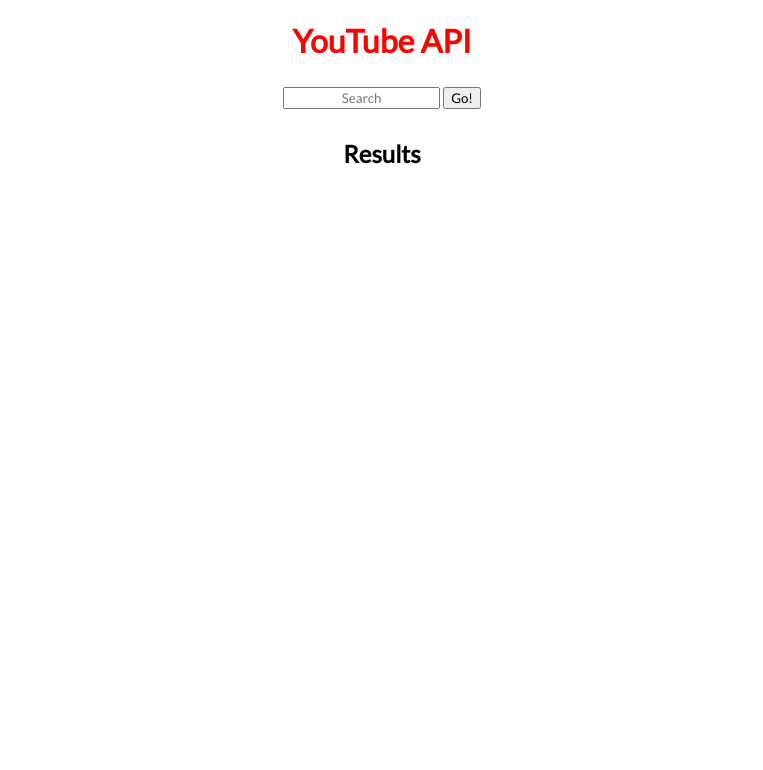
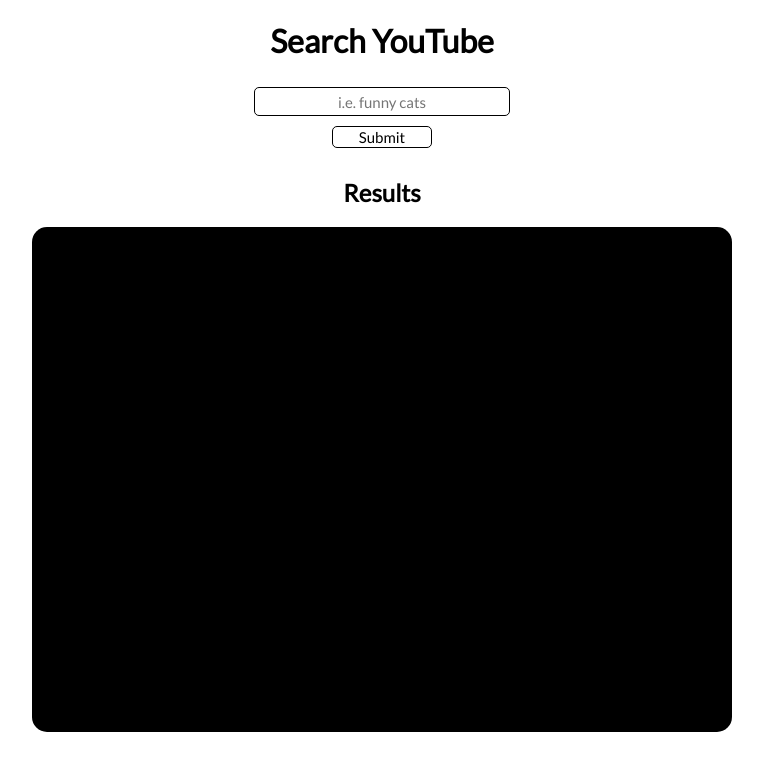
Before and after one commit to bhasshaw/youtube-api, a plain HTML site: page index.html in a window 1280 px wide. Shown: the whole page, without its empty margins (258-1021 px from the left). Drawn offline with nearby package versions, Linux system fonts and the light colour scheme.

Commit message:
added more style and links to images

```diff
--- a/index.html
+++ b/index.html
@@ -9,19 +9,22 @@
 		<link href="https://fonts.googleapis.com/css?family=Lato" rel="stylesheet">
 	</head>
 	<body>
+		<div class="container">
 			<header role="banner">
-			<h1>YouTube API</h1>
+				<h1>Search YouTube</h1>
 			</header>
 			<main role="main">
 				<form role="form" class="js-search-form">
 					<fieldset>
-					<label for="settings"></label>
-					<input type="text" name="search" placeholder="Search" class="js-query"></input>
-					<button type="submit">Go!</button>
+						<label>
+							<input type="text" name="search" placeholder="i.e. funny cats" class="js-query" aria-required="true" required></input>
+							<button type="submit">Submit</button>
+						</label>
 					</fieldset>
 				</form>
 				<h2>Results</h2>
 				<div class="js-search-results"></div>
 			</main>
+		</div>
 	</body>
 </html>
--- a/index.js
+++ b/index.js
@@ -24,13 +24,16 @@ function getApiData () {
 }
 
 function displayResults (info) {
+	$('.js-search-results').empty();
 	$.each(info, function(index, value){
       let html = `
-        <a href='https://www.youtube.com/watch?v=${value.id.videoId}' target='_blank'>
-	  		   <img src= ${value.snippet.thumbnails.medium.url}
-        </a>`
+      		<div class="video-template">
+        	<a href='https://www.youtube.com/watch?v=${value.id.videoId}' target='_blank'>
+	  		   <img role="presentation" src= ${value.snippet.thumbnails.medium.url} alt="images of what you searched for">
+        	</a>
+        	</div>`
         $('.js-search-results').append(html);
-	  		$('.js-query').val('');
+	  	$('.js-query').val('');
 	 	});
 }
 
--- a/main.css
+++ b/main.css
@@ -1,12 +1,61 @@
 * {
 	font-family: lato;
+	background-color: e0dddd;
+	color: black;
 	text-align: center;
+	margin-left: auto;
+	margin-right: auto;
 }
 
-h1 {
-	color: red;
+.container {
+	margin-left: auto;
+	margin-right: auto;
+	max-width: 720px;
+}
+
+input {
+	width: 250px;
+	height: 25px;
+	border-radius: 5px;
+	font-size: 15px;
+	/*border: black 2px solid;*/
+}
+
+input {
+	box-shadow: none;
+	border: black 1px solid;
+}
+
+button {
+	display: block;
+	margin-top: 10px;
+	width: 100px;
+	border-radius: 5px;
+	font-size: 15px;
+	background-color: white;
+	border: black 1px solid;
+	/*border: black 2px solid;*/
+}
+
+img {
+	border-radius: 10px;
+	border: white 2px solid;
 }
 
 fieldset {
 	border: none;
 }
+
+.video-template {
+	display: inline-block;
+}
+
+.js-search-results {
+	/*border: solid red 3px;*/
+	border-radius: 15px;
+	background-color: black;
+	width: 700px;
+	min-height: 500px;
+	text-align: center;
+	padding-top: 5px;
+}
```
Lines whose indentation alone changed are shown as unchanged.
